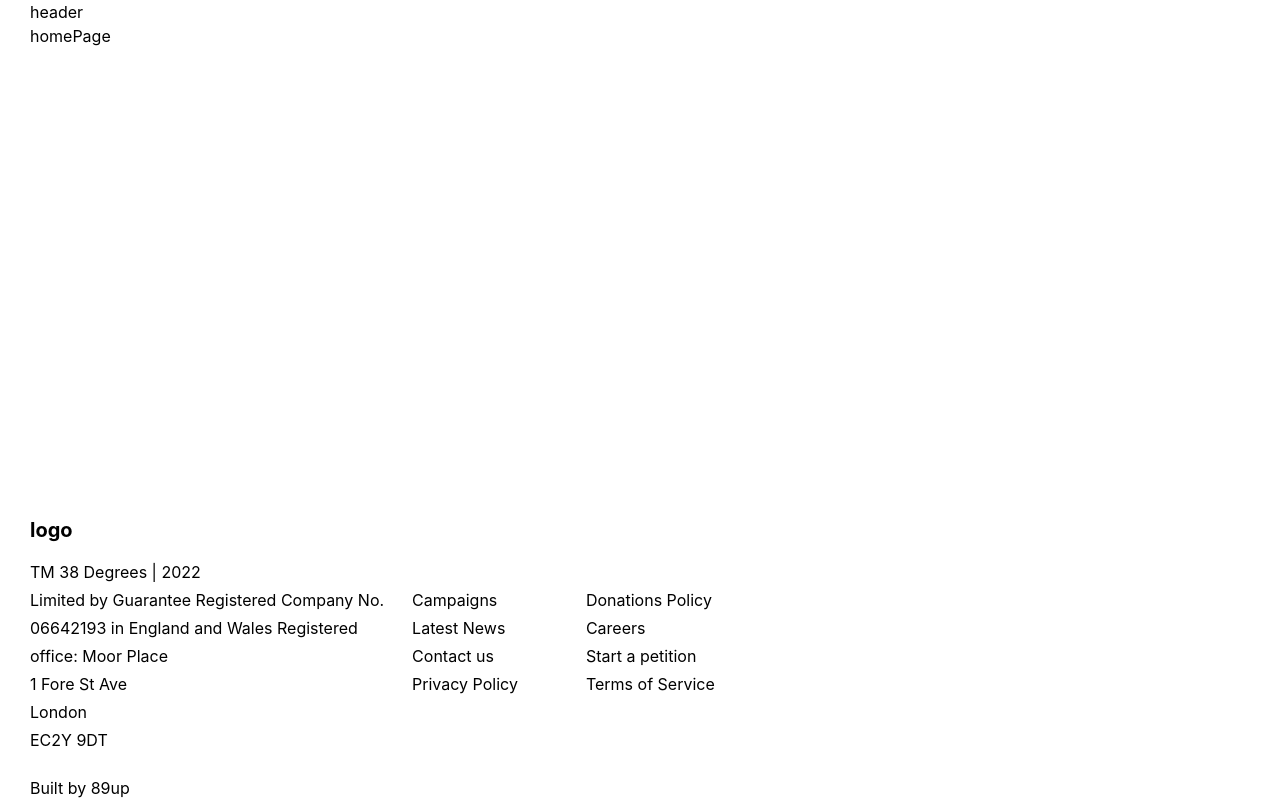
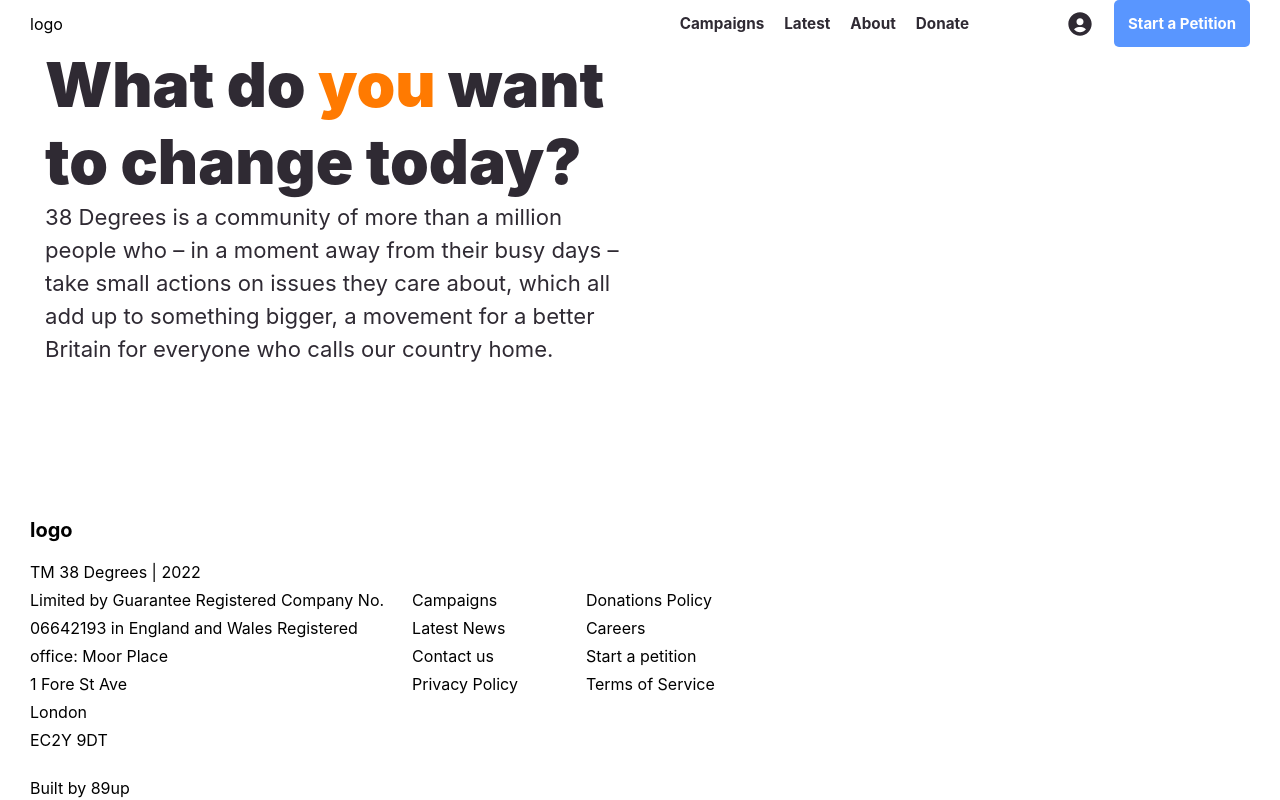
Before and after one commit to Asad220520/PROTECTHER, a React (Create React App) app: page / in a window 1280 px wide. Built offline with nearby package versions, Linux system fonts and the light colour scheme.

Commit message:
Path (#2)
Co-authored-by: Asadhkm <asadhkm4@gmail.com>

```diff
--- a/src/App.js
+++ b/src/App.js
@@ -3,6 +3,10 @@ import Header from "./components/Header";
 import Footer from "./components/Footer";
 import { Route, Routes } from "react-router-dom";
 import HomePage from "./components/HomePage";
+import About from "./Pages/About";
+import Campaigns from "./Pages/Campaigns";
+import Donate from "./Pages/Donate";
+import Latest from "./Pages/Latest";
 
 function App() {
   return (
@@ -11,6 +15,10 @@ function App() {
       <div className="content">
         <Routes>
           <Route path="/" element={<HomePage />} />
+          <Route path="/about" element={<About />} />
+          <Route path="/campaigns" element={<Campaigns />} />
+          <Route path="/donate" element={<Donate />} />
+          <Route path="/latest" element={<Latest />} />
         </Routes>
       </div>
       <Footer />
--- /dev/null
+++ b/src/Pages/About/index.js
@@ -0,0 +1,13 @@
+import React from "react";
+
+const About = () => {
+  return (
+    <div id="about">
+      <div className="container">
+        <div className="about">about</div>
+      </div>
+    </div>
+  );
+};
+
+export default About;
--- /dev/null
+++ b/src/Pages/Campaigns/index.js
@@ -0,0 +1,13 @@
+import React from "react";
+
+const Campaigns = () => {
+  return (
+    <div id="campaigns">
+      <div className="container">
+        <div className="campaigns">campaigns</div>
+      </div>
+    </div>
+  );
+};
+
+export default Campaigns;
--- /dev/null
+++ b/src/Pages/Donate/index.js
@@ -0,0 +1,13 @@
+import React from "react";
+
+const Donate = () => {
+  return (
+    <div id="donate">
+      <div className="container">
+        <div className="donate">donate</div>
+      </div>
+    </div>
+  );
+};
+
+export default Donate;
--- /dev/null
+++ b/src/Pages/Latest/index.js
@@ -0,0 +1,13 @@
+import React from "react";
+
+const Latest = () => {
+  return (
+    <div id="latest">
+      <div className="container">
+        <div className="latest">latest</div>
+      </div>
+    </div>
+  );
+};
+
+export default Latest;
--- /dev/null
+++ b/src/Pages/index.js
@@ -0,0 +1,7 @@
+import React from "react";
+
+const Pages = () => {
+  return <div>Pages</div>;
+};
+
+export default Pages;
--- /dev/null
+++ b/src/components/Bonuses/index.js
@@ -0,0 +1,26 @@
+import React from "react";
+import "./index.scss";
+const Bonuses = () => {
+  return (
+    <div id="bonuses">
+      <div className="container">
+        <div className="bonuses">
+          <div className="bonuses__text">
+            <h1>
+              What do <span>you</span> want to change today?
+            </h1>
+            <p>
+              38 Degrees is a community of more than a million people who – in a
+              moment away from their busy days – take small actions on issues
+              they care about, which all add up to something bigger, a movement
+              for a better Britain for everyone who calls our country home.
+            </p>
+          </div>
+          <div className="bonuses__img"></div>
+        </div>
+      </div>
+    </div>
+  );
+};
+
+export default Bonuses;
--- /dev/null
+++ b/src/components/Bonuses/index.scss
@@ -0,0 +1,35 @@
+#bonuses {
+  .bonuses {
+    display: flex;
+    justify-content: space-between;
+
+    &__text {
+      max-width: 577px;
+
+      h1 {
+        color: #2F2A33;
+        font-family: Inter;
+        font-size: 62.125px;
+        font-style: normal;
+        font-weight: 900;
+        line-height: 76.8px;
+        span {
+          color: #FF7A01;
+          font-family: Inter;
+          font-size: 62.125px;
+          font-style: normal;
+          font-weight: 900;
+          line-height: 76.8px;
+        }
+      }
+
+      p {
+        color: #2F2A33;
+        font-family: Inter;
+        font-size: 22.125px;
+        font-style: normal;
+        font-weight: 400;
+      }
+    }
+  }
+}
--- a/src/components/Header/index.js
+++ b/src/components/Header/index.js
@@ -1,10 +1,27 @@
 import React from "react";
 import "./index.scss";
+import { Link, NavLink } from "react-router-dom";
+import { BiSolidUserCircle } from "react-icons/bi";
+
 const Header = () => {
   return (
     <div id="header">
       <div className="container">
-        <div className="header">header</div>
+        <div className="header">
+          <h1>logo</h1>
+          <nav className="nav">
+            <NavLink to={"/campaigns"}>Campaigns</NavLink>
+            <NavLink to={"/latest"}>Latest</NavLink>
+            <NavLink to={"/about"}>About</NavLink>
+            <NavLink to={"/donate"}>Donate</NavLink>
+            <div className="nav__btn">
+              <Link>
+                <BiSolidUserCircle style={{ fontSize: "28px" }} />
+              </Link>
+              <button>Start a Petition</button>
+            </div>
+          </nav>
+        </div>
       </div>
     </div>
   );
--- a/src/components/Header/index.scss
+++ b/src/components/Header/index.scss
@@ -0,0 +1,44 @@
+#header {
+  .header {
+    display: flex;
+    align-items: center;
+    justify-content: space-between;
+
+    .nav {
+      display: flex;
+      align-items: center;
+      gap: 20px;
+
+      a {
+        color: #2F2A33;
+        font-family: Inter;
+        font-size: 15.25px;
+        font-style: normal;
+        font-weight: 700;
+        line-height: 25px;
+      }
+
+      &__btn {
+        margin-left: 77px;
+        display: flex;
+        align-items: center;
+        gap: 20px;
+        button {
+          color: #FFF;
+          font-family: Inter;
+          border-radius: 5px;
+          background: #5996FF;
+          font-size: 15px;
+          font-style: normal;
+          font-weight: 700;
+          line-height: 25px;
+          border: none;
+          outline: none;
+          padding: 11px 14px;
+        }
+      }
+    }
+
+
+  }
+}
--- a/src/components/HomePage/index.js
+++ b/src/components/HomePage/index.js
@@ -1,10 +1,13 @@
 import React from "react";
+import Bonuses from "../Bonuses";
 
 const HomePage = () => {
   return (
     <div id="homePage">
       <div className="container">
-        <div className="homePage">homePage</div>
+        <div className="homePage">
+          <Bonuses />
+        </div>
       </div>
     </div>
   );
```
